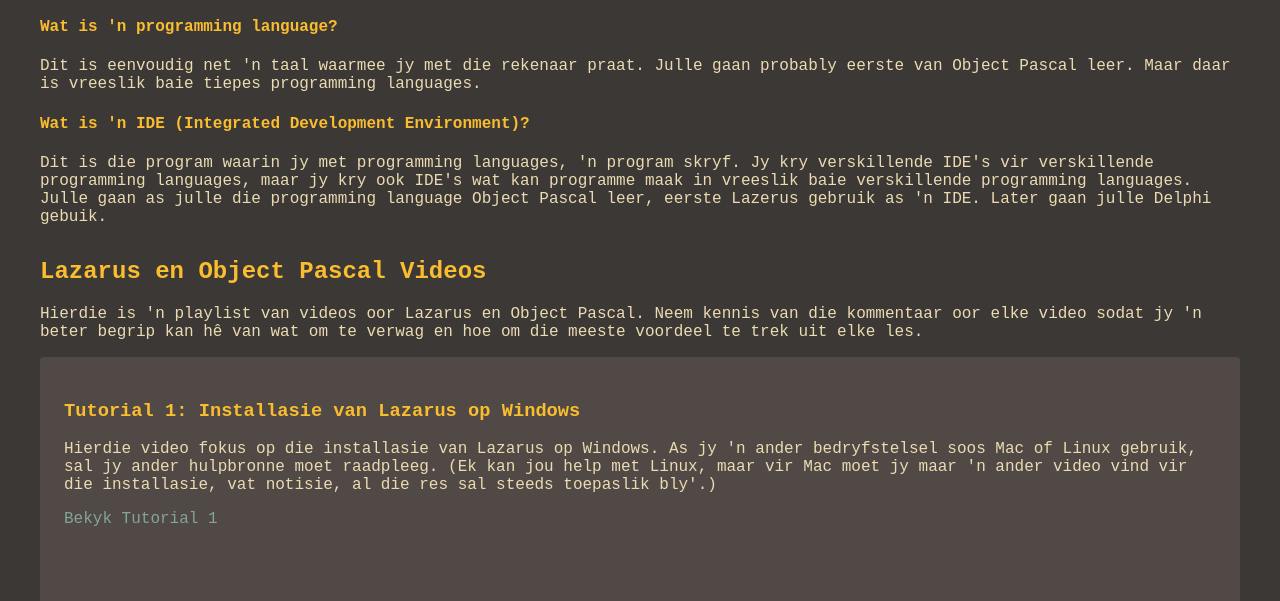
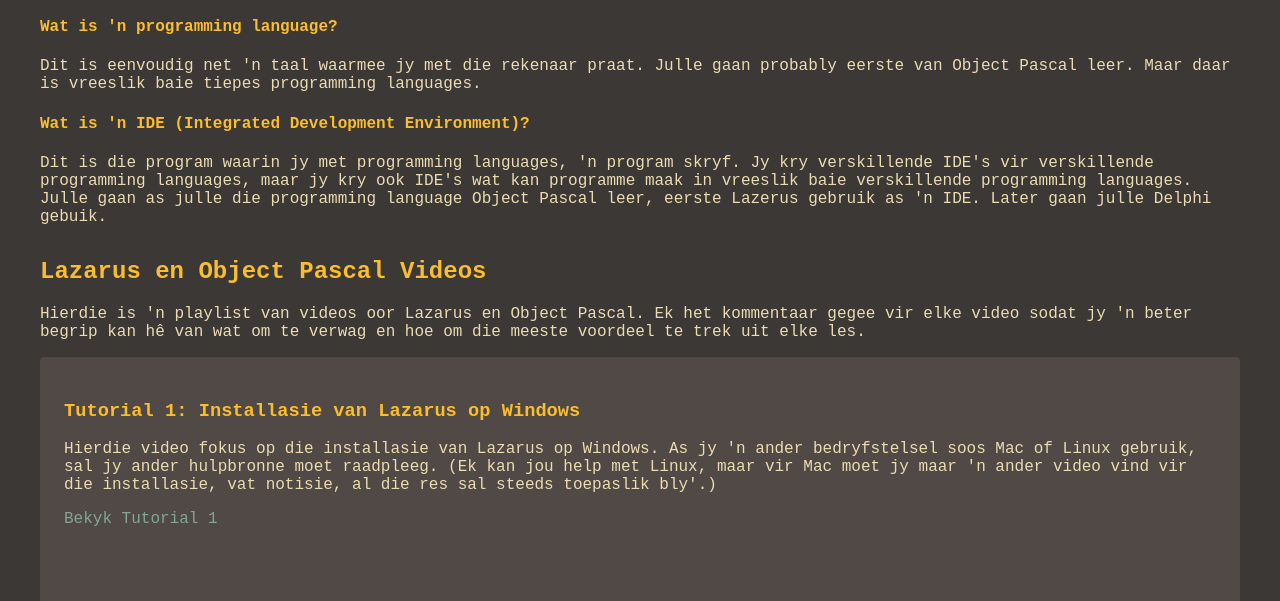
Before and after one commit to vanRooijen/raynotes, a plain HTML site: page walter.html in a window 1280 px wide. Shown: the part 199-800 px from the top of the page. Drawn offline with Linux system fonts and the light colour scheme.

Commit message:
another attempt fix

```diff
--- a/styles.css
+++ b/styles.css
@@ -192,6 +192,7 @@
   position: relative;
   overflow: hidden;
   padding-top: 56.25%; /* Maintain aspect ratio for 16:9 videos */
+  width: 100%;
 }
 
 .responsive-iframe-container iframe {
--- a/walter.html
+++ b/walter.html
@@ -47,7 +47,7 @@
                 <h2>Lazarus en Object Pascal Videos</h2>
                 <p>
                     Hierdie is 'n playlist van videos oor Lazarus en Object
-                    Pascal. Neem kennis van die kommentaar oor elke video sodat
+                    Pascal. Ek het kommentaar gegee vir elke video sodat
                     jy 'n beter begrip kan hê van wat om te verwag en hoe om die
                     meeste voordeel te trek uit elke les.
                 </p>
```
